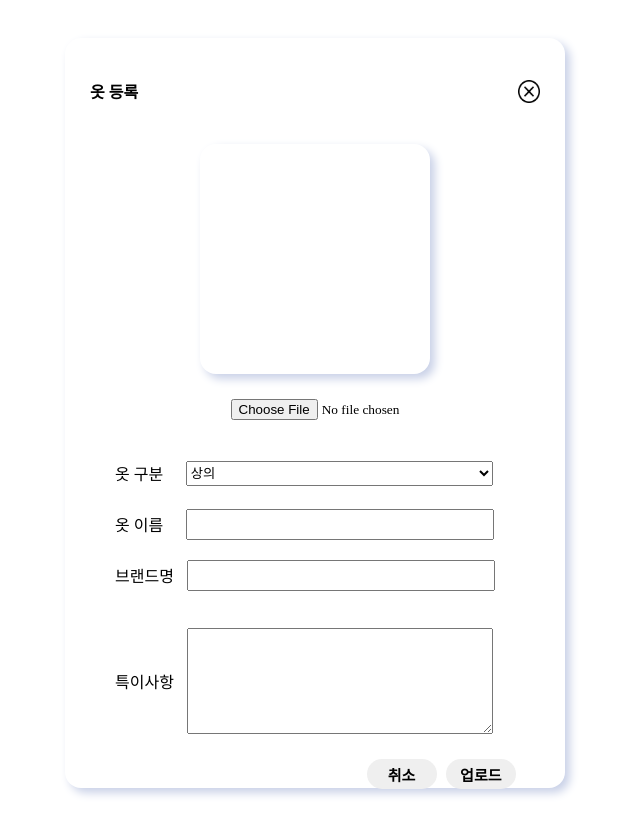
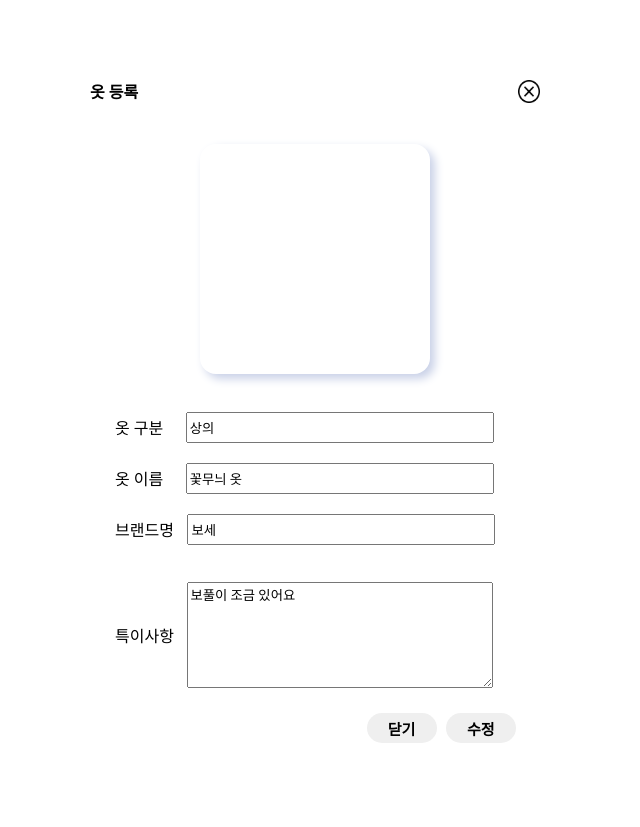
Before and after one commit to SahhaShin/HOW-DO-I-LOOK, a React (Create React App) app in the folder front/: page /CLOSETRegist in a window 1280 px wide. Shown: the whole page, without its empty margins (325-965 px from the left). Built offline with nearby package versions, Linux system fonts and the light colour scheme; a web font is replaced by a local one.

Commit message:
[feat]FE/closet/옷장관리페이지 1차 컴포넌트 구성 완료

```diff
--- a/front/src/App.js
+++ b/front/src/App.js
@@ -3,6 +3,10 @@ import './App.css';
 
 //라우터 선언
 import {BrowserRouter as Router, Route, Routes} from 'react-router-dom';
+
+// redux
+import { Provider } from "react-redux";
+import { store } from "./store/store";
 
 //페이지 선언
 import Closet from "./pages/user/closet/Closet";
@@ -11,6 +15,7 @@ import CLOSETRegist from "./components/user/closet/CLOSETRegist";
 
 function App() {
   return (
+    <Provider store={store}>
       <div className="App">
         <Router>
           <Routes>
@@ -19,6 +24,7 @@ function App() {
           </Routes>
         </Router>
       </div>
+    </Provider>
   );
 }
 
--- a/front/src/components/user/closet/CLOSETRegist.module.css
+++ b/front/src/components/user/closet/CLOSETRegist.module.css
@@ -24,7 +24,6 @@
     width: 500px;
     height: 750px;
     border-radius: 1rem;
-    box-shadow: 0.3rem 0.3rem 0.6rem var(--greyLight-2), -0.2rem -0.2rem 0.5rem var(--white);
 
     /* 컬러 */
     background-color: white;
@@ -44,6 +43,7 @@
 .modalHeader >img{
     width: 5%;
     height: 5%;
+    cursor: pointer;
 }
 
 /* 이미지 */
--- a/front/src/components/user/closet/CLOSETRegist.tsx
+++ b/front/src/components/user/closet/CLOSETRegist.tsx
@@ -4,7 +4,16 @@ import React, { useState, useRef, useCallback } from 'react';
 import closetRegistStyle from "../closet/CLOSETRegist.module.css";
 import { AnyAaaaRecord } from 'dns';
 
+//redux
+import { useSelector, useDispatch } from "react-redux";
+import {changeModalOpen} from "../../../store/ClosetSlice";
+
+
 const CLOSETRegist = () => {
+
+    //redux 관리
+    let state = useSelector((state:any)=>state.closet);
+    let dispatch = useDispatch();
 
 
     // 파일등록 관련 코드
@@ -88,7 +97,7 @@ const CLOSETRegist = () => {
                 {/* 옷등록, 닫기버튼 */}
                 <div className={`${closetRegistStyle.modalHeader}`}>
                     <p>옷 등록</p>
-                    <img src={process.env.PUBLIC_URL+`/img/clothes/closeBtn.png`}/>
+                    <img src={process.env.PUBLIC_URL+`/img/clothes/closeBtn.png`} onClick={()=>{dispatch(changeCreateModalOpen(false))}}/>
                 </div>
 
                 {/* 모달 바디 */}
@@ -97,12 +106,14 @@ const CLOSETRegist = () => {
                     <div className={`${closetRegistStyle.imgRegist}`}>
                         {imgSrc?<img className={`${closetRegistStyle.img}`} src={imgSrc}/>:""}
                     </div>
-                    <input className={`${closetRegistStyle.selectFile}`} type="file" accept="image/*" ref={inputRef} onChange={(e)=>{onUploadImage(e.target.files[0])}} />
+
+                    {/* 파일선택 */}
+                    {state.mode===1 || state.mode===3?<input className={`${closetRegistStyle.selectFile}`} type="file" accept="image/*" ref={inputRef} onChange={(e)=>{onUploadImage(e.target.files[0])}} />:null}
 
                     {/* input */}
                     <div>
                         {/* 드롭다운 라인 */}
-                        <div className={closetRegistStyle.line}>
+                        {state.mode===1 || state.mode===3?<div className={closetRegistStyle.line}>
                             <p>옷 구분</p>
                             <select style={{marginLeft:"2%"}} className={closetRegistStyle.select} onChange={handleSelect} value={selected}>
                                     {selectList.map((item:ClothesType) => {
@@ -114,32 +125,51 @@ const CLOSETRegist = () => {
 
                                     })}
                             </select>
-                        </div>
+                        </div>:
+                        // 이 부분 value는 데이터 오는 거에 따라 달라지는 걸로 변경해야함
+                        <div className={closetRegistStyle.line} onChange={handleClothesName} style={{marginTop:"5%"}}>
+                            <p>옷 구분 </p>
+                            <input style={{marginLeft:"2%"}} className={closetRegistStyle.input} readOnly value="상의"></input>
+                        </div>}
+
 
                         {/* 옷이름 라인 */}
-                        <div className={closetRegistStyle.line} onChange={handleClothesName} style={{marginTop:"-1%"}}>
+                        {state.mode===1 || state.mode===3?<div className={closetRegistStyle.line} onChange={handleClothesName} style={{marginTop:"-1%"}}>
                             <p>옷 이름 </p>
                             <input style={{marginLeft:"2%"}} className={closetRegistStyle.input}></input>
-                        </div>
+                        </div>:<div className={closetRegistStyle.line} onChange={handleClothesName} style={{marginTop:"-1%"}}>
+                            <p>옷 이름 </p>
+                            <input style={{marginLeft:"2%"}} className={closetRegistStyle.input} value="꽃무늬 옷" readOnly/>
+                        </div>}
 
                         {/* 브랜드명 라인 */}
-                        <div className={closetRegistStyle.line} onChange={handleClothesBrand} style={{marginTop:"-1%"}}>
+                        {state.mode===1 || state.mode===3?<div className={closetRegistStyle.line} onChange={handleClothesBrand} style={{marginTop:"-1%"}}>
                             <p>브랜드명 </p>
                             <input className={closetRegistStyle.input}></input>
-                        </div>
+                        </div>:<div className={closetRegistStyle.line} onChange={handleClothesBrand} style={{marginTop:"-1%"}}>
+                            <p>브랜드명 </p>
+                            <input className={closetRegistStyle.input} value="보세" readOnly/>
+                        </div>}
 
                         {/* 특이사항 라인 */}
-                        <div className={closetRegistStyle.line} onChange={handleSpecialContent} style={{}}>
+                        {state.mode===1 || state.mode===3?<div className={closetRegistStyle.line} onChange={handleSpecialContent} style={{}}>
                             <p>특이사항</p>
                             <textarea className={closetRegistStyle.input} style={{height:"100px"}}/>
-                        </div>
+                        </div>:<div className={closetRegistStyle.line} onChange={handleSpecialContent} style={{}}>
+                            <p>특이사항</p>
+                            <textarea className={closetRegistStyle.input} style={{height:"100px"}} value="보풀이 조금 있어요" readOnly/>
+                        </div>}
                     </div>
                 </div>
 
                 {/* 버튼 2개 */}
                 <div className={`${closetRegistStyle.buttons}`}>
-                    <button>취소</button>
-                    <button>업로드</button>
+                    {state.mode===1 || state.mode===3?<button onClick={()=>{dispatch(changeModalOpen(false))}}>취소</button>:
+                    <button onClick={()=>{dispatch(changeModalOpen(false))}}>닫기</button>}
+
+                    {state.mode===1?<button onClick={()=>{dispatch(changeModalOpen(false))}}>업로드</button>:
+                    (state.mode===2?null:<button onClick={()=>{dispatch(changeModalOpen(false))}}>수정</button>)
+                    }
                 </div>
 
 
--- a/front/src/components/user/closet/CLOSETSlot.tsx
+++ b/front/src/components/user/closet/CLOSETSlot.tsx
@@ -3,7 +3,15 @@ import { useState } from 'react';
 //css
 import closetSlotStyle from "./CLOSETSlot.module.css";
 
+//redux
+import { useSelector, useDispatch } from "react-redux";
+import {changeModalOpen, changeMode} from "../../../store/ClosetSlice";
+
 const CLOSETSlot = () => {
+
+    //redux 관리
+    let state = useSelector((state:any)=>state.closet);
+    let dispatch = useDispatch();
 
     // 더미 데이터 -> 상의들, 하의들 등 요청하면 여기에 이미지 주소를 담아 map 돌림
     const [clothes, setClothes] = useState<string[]>([]);
@@ -13,8 +21,8 @@ const CLOSETSlot = () => {
         <div className={`${closetSlotStyle.slots}`} onMouseOver={()=>setOpenMenu(true)} onMouseOut={()=>setOpenMenu(false)}>
             <div className={`${closetSlotStyle.slot}`}></div>
             {openMenu?<div className={`${closetSlotStyle.bgColor}`}>
-                <button className={`${closetSlotStyle.btn}`}>정보</button>
-                <button className={`${closetSlotStyle.btn}`}>수정</button>
+                <button className={`${closetSlotStyle.btn}`} onClick={()=>{dispatch(changeMode(2));dispatch(changeModalOpen(true))}}>정보</button>
+                <button className={`${closetSlotStyle.btn}`} onClick={()=>{dispatch(changeMode(3));dispatch(changeModalOpen(true))}}>수정</button>
                 <button className={`${closetSlotStyle.btn}`}>삭제</button>
             </div>:null}
         </div>
--- a/front/src/hook/TodayWeather.tsx
+++ b/front/src/hook/TodayWeather.tsx
@@ -36,7 +36,6 @@ const TodayWether = ()=>{
     const url = `http://apis.data.go.kr/1360000/VilageFcstInfoService_2.0/getVilageFcst?serviceKey=${apiKey}&numOfRows=10&pageNo=1
     &base_date=${ymd}&base_time=0500&nx=${nx}&ny=${ny}&dataType=JSON`;
     const wetherApi = async () => {await axios.get(url).then((res)=>{
-        console.log(res);
         if(geoloaction.loaded){
             setTodayWeather(res.data.response.body.items.item);
         }
--- a/front/src/pages/user/closet/Closet.tsx
+++ b/front/src/pages/user/closet/Closet.tsx
@@ -2,6 +2,10 @@ import React, { useEffect, useState } from "react";
 
 //css
 import closetStyle from "./Closet.module.css";
+
+//redux
+import { useSelector, useDispatch } from "react-redux";
+import {changeModalOpen,changeMode} from "../../../store/ClosetSlice";
 
 //컴포넌트
 import OOTDWeather from "../../../components/user/closet/OOTDWeather";
@@ -9,11 +13,16 @@ import OOTDCoordi from "../../../components/user/closet/OOTDCoordi";
 import CLOSETMenu from "../../../components/user/closet/CLOSETMenu";
 import CLOSETSlot from "../../../components/user/closet/CLOSETSlot";
 import Pagination from "../../../components/util/Pagination";
+import CLOSETRegist from "../../../components/user/closet/CLOSETRegist";
 
 
 
 
 const Closet = () => {
+
+    //redux 관리
+    let state = useSelector((state:any)=>state.closet);
+    let dispatch = useDispatch();
 
     // 페이지네이션, 옷 관리
     const [clothes, setPosts] = useState([]);
@@ -23,6 +32,7 @@ const Closet = () => {
 
 
     return(
+        <>
             <div>
                 <div className={`${closetStyle.header}`}>header</div>
 
@@ -45,7 +55,7 @@ const Closet = () => {
                         <CLOSETMenu/>
 
                         {/* 추가 버튼 */}
-                    <div className={`${closetStyle.addBtnContainer}`}><button className={`${closetStyle.addBtn}`}>추가</button></div>
+                        <div className={`${closetStyle.addBtnContainer}`}><button className={`${closetStyle.addBtn}`} onClick={()=>{dispatch(changeMode(1)); dispatch(changeModalOpen(true))}}>추가</button></div>
 
                         {/* 옷장 */}
                         <div className={`${closetStyle.closetList}`}>
@@ -80,12 +90,24 @@ const Closet = () => {
                         </div>
 
                     </div>
+
+                    <div className={`${closetStyle.menuArea}`}>
+                        {/* floating menu start */}
+                        빈공간
+                    </div>
                 </div>
 
                 <div className={`${closetStyle.footer}`}>footer</div>
 
 
             </div>
+
+            {/* 모달 영역 */}
+            {state.createModalOpen?<div className={`${closetStyle.createModal}`}><CLOSETRegist/></div>:null}
+            <div onClick={async()=>{dispatch(changeModalOpen(false))}} style={state.createModalOpen?{position:"absolute",zIndex:"9",width:"100%", height:"3000px", backgroundColor:"black", opacity:"0.6", marginTop:"-3000px"}:null}></div>
+
+        </>
+
     );
 }
 
--- a/front/src/store/ClosetSlice.tsx
+++ b/front/src/store/ClosetSlice.tsx
@@ -1,30 +1,26 @@
-import {createSlice} from "@reduxjs/toolkit";
+import { createSlice} from "@reduxjs/toolkit";
 
 // 초기화
+//mode는 c(1) r(2) u(3) 중 어떤 모드인지를 뜻한다.
 const initialState = {
-    createModalOpen : false,
-    updateModalOpen : false,
-    readModalOpen : false,
+    ModalOpen : false,
+    mode : 0,
 }
 
 
-const closet = createSlice({
-    name:'closet',
+const ClosetSlice = createSlice({
+    name:'ClosetSlice',
     initialState,
     reducers:{
-        changeCreateModalOpen(state, action){
+        changeModalOpen(state, action){
             state.createModalOpen = action.payload;
         },
 
-        changeUpdateModalOpen(state, action){
-            state.updateModalOpen = action.payload;
-        },
-
-        changeReadModalOpen(state, action){
-            state.readModalOpen = action.payload;
+        changeMode(state, action){
+            state.mode = action.payload;
         }
     }
 });
 
-export let {changeCreateModalOpen, changeUpdateModalOpen, changeReadModalOpen} = closet.actions;
-export default closet;
+export let {changeModalOpen, changeMode} = ClosetSlice.actions;
+export default ClosetSlice.reducer;
```
Also changed, not shown: front/src/pages/user/closet/Closet.module.css (+20 -0 lines), front/src/store/Store.tsx (+4 -4 lines). Lines whose indentation alone changed are shown as unchanged.
